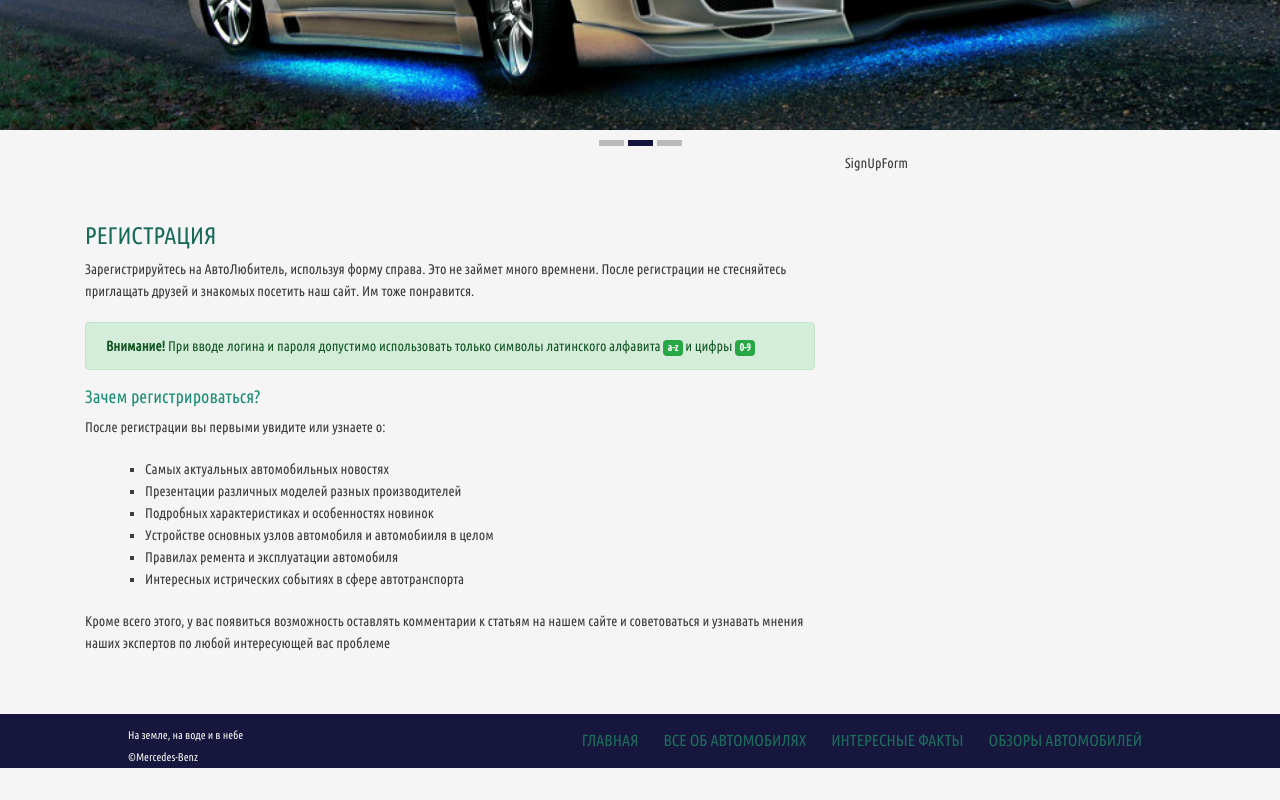
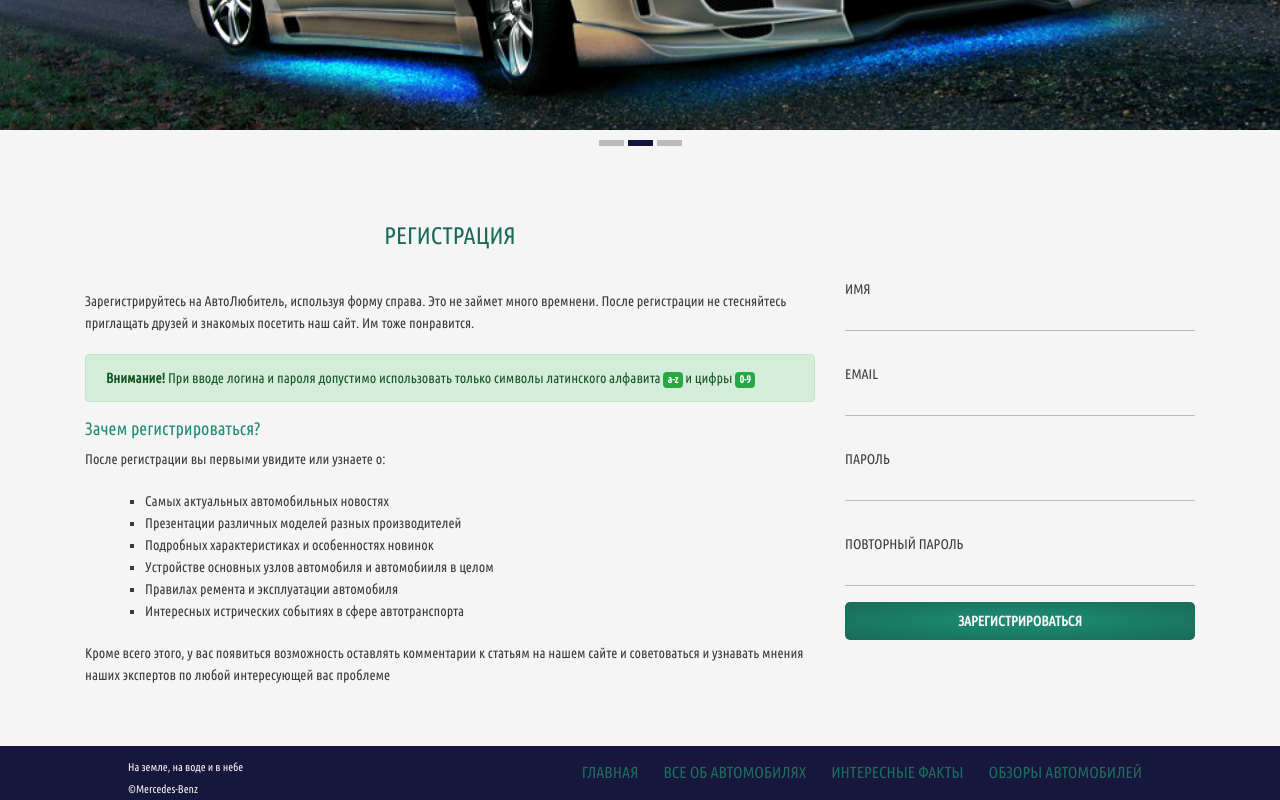
Before and after one commit to NKonstantin007/Autolover-v2, a React (Create React App) app in the folder client/: page /signup in a window 1280 px wide. Shown: the part 456-1256 px from the top of the page. Before the commit the page ends 1224 px from the top, so only its background shows below. Built offline with nearby package versions, Linux system fonts and the light colour scheme.

Commit message:
Create a sign up form template

```diff
--- a/client/src/components/AutoHeader.jsx
+++ b/client/src/components/AutoHeader.jsx
@@ -28,8 +28,8 @@ const AutoHeader = () => {
             <StyledMenuHeader>
                 <FlexBlock direction="column" justify="space-between">
                     <StyledSignInUpButtons>
-                        <Button>Войти</Button>
-                        <Button>Регистрация</Button>
+                        <Button color="accent" round>Войти</Button>
+                        <Button color="accent" round>Регистрация</Button>
                     </StyledSignInUpButtons>
                     <StyledNavHeader>
                         <Link to="/">Главная</Link>
--- /dev/null
+++ b/client/src/components/formElements/Input.jsx
@@ -0,0 +1,14 @@
+import React from 'react';
+import StyledInput from './styles/Input';
+
+const Input = ({
+  input,
+  type,
+}) => (
+  <StyledInput
+    {...input}
+    type={type}
+  />
+);
+
+export default Input;
--- /dev/null
+++ b/client/src/components/formElements/styles/Input.jsx
@@ -0,0 +1,19 @@
+import styled from '@emotion/styled';
+import {
+  MainTextColor,
+  GrayDarkColor,
+} from '../../../styles/colors';
+
+const StyledInput = styled.input`
+    border-width: 0;
+    border-bottom: 1px solid ${GrayDarkColor};
+    background: transparent;
+    padding: 0.5rem 0.5rem 0 0.5rem;
+    margin-bottom: 1rem;
+    font-size: 12px;
+    width: 100%;
+    color:  ${MainTextColor};
+    font-family: Barlow;
+`;
+
+export default StyledInput;
--- /dev/null
+++ b/client/src/components/formElements/styles/Label.jsx
@@ -0,0 +1,12 @@
+import styled from '@emotion/styled';
+import { MainTextColor } from '../../../styles/colors';
+
+const Title = styled.div`
+    color: ${MainTextColor};
+    width: 100%;
+    font-weight: normal;
+    text-transform: uppercase;
+    margin-top: 1rem;
+`;
+
+export default Title;
--- a/client/src/containers/App/styles/GlobalStyles.jsx
+++ b/client/src/containers/App/styles/GlobalStyles.jsx
@@ -20,7 +20,7 @@ const GlobalStyles = injectGlobal`
         background: ${GrayColor};
         font-size: 14px;
         line-height: 22px;
-        font-family: 'Ubuntu Condensed', Georgia, Arial, sans-serif;
+        font-family: 'Ubuntu Condensed', Georgia, Arial, Barlow, sans-serif;
         margin: 0;
     }
 
--- a/client/src/containers/SignUpContainer/components/SignUpAnnouncement.jsx
+++ b/client/src/containers/SignUpContainer/components/SignUpAnnouncement.jsx
@@ -3,12 +3,13 @@ import {Alert, Badge} from 'reactstrap';
 
 import {
     SignUpAnnouncementWrapper,
-    AnnouncementList
+	AnnouncementList,
+	AnnouncementTitle
 } from './styles/SignUpAnnouncement';
 const SignUpAnnouncement = () => {
     return (
         <SignUpAnnouncementWrapper>
-            <h3>Регистрация</h3>
+            <AnnouncementTitle>Регистрация</AnnouncementTitle>
 				<p>Зарегистрируйтесь на АвтоЛюбитель, используя форму справа. Это не займет много времнени. После регистрации не стесняйтесь приглащать друзей и знакомых посетить наш сайт. Им тоже понравится.</p>
 				<Alert color="success">
 					<b>Внимание!</b> При вводе логина и пароля допустимо использовать только символы латинского алфавита <Badge color="success">a-z</Badge> и цифры <Badge color="success">0-9</Badge>
--- /dev/null
+++ b/client/src/containers/SignUpContainer/components/SignUpForm.jsx
@@ -0,0 +1,40 @@
+import React from 'react';
+import {reduxForm, Field} from 'redux-form';
+
+import {SignUpFormWrapper, StyledSignUpForm} from './styles/SignUpForm';
+import Input from '../../../components/formElements/Input'
+import Label from '../../../components/formElements/styles/Label';
+import Button from '../../../styles/components/Button';
+
+const SignUpForm = () => {
+    return (
+        <SignUpFormWrapper>
+            <StyledSignUpForm>
+                <div>
+                    <Label>Имя</Label>
+                    <Field name="name" type="text" component={Input} />
+                </div>
+
+                <div>
+                    <Label>Email</Label>
+                    <Field name="email" type="email" component={Input} />
+                </div>
+
+                <div>
+                    <Label>Пароль</Label>
+                    <Field name="password" type="password" component={Input} />
+                </div>
+
+                <div>
+                    <Label>Повторный пароль</Label>
+                    <Field name="secondPassword" type="password" component={Input} />
+                </div>
+                <Button type="submit" color="primary">Зарегистрироваться</Button>
+            </StyledSignUpForm>
+        </SignUpFormWrapper>
+    );
+}
+
+export default reduxForm({
+    form: 'SignUpForm'
+})(SignUpForm);
--- a/client/src/containers/SignUpContainer/components/styles/SignUpAnnouncement.jsx
+++ b/client/src/containers/SignUpContainer/components/styles/SignUpAnnouncement.jsx
@@ -9,3 +9,8 @@ export const AnnouncementList = styled.ul`
     margin-left: 20px;
     margin-bottom: 20px;
 `;
+
+export const AnnouncementTitle = styled.h3`
+    text-align: center;
+    padding-bottom: 2rem;
+`;
--- /dev/null
+++ b/client/src/containers/SignUpContainer/components/styles/SignUpForm.jsx
@@ -0,0 +1,12 @@
+import styled from '@emotion/styled';
+
+export const SignUpFormWrapper = styled.div`
+    padding: 70px 0 40px 0;
+`;
+
+export const StyledSignUpForm = styled.form`
+    margin-top: 40px;
+    display: flex;
+    flex-direction: column;
+    justify-content: start;
+`;
--- a/client/src/containers/SignUpContainer/index.jsx
+++ b/client/src/containers/SignUpContainer/index.jsx
@@ -2,6 +2,7 @@ import React from 'react';
 import { Container, Row, Col } from 'reactstrap';
 
 import SignUpAnnouncement from './components/SignUpAnnouncement';
+import SignUpForm from './components/SignUpForm';
 
 const SignUpContainer = () => {
     return (
@@ -11,7 +12,7 @@ const SignUpContainer = () => {
                     <SignUpAnnouncement />
                 </Col>
                 <Col md="4" sm="6" xs="12">
-                    SignUpForm
+                    <SignUpForm />
                 </Col>
             </Row>
         </Container>
--- a/client/src/styles/components/Button.jsx
+++ b/client/src/styles/components/Button.jsx
@@ -4,21 +4,55 @@ import {
     AccentColor,
     GrayColor,
     PrimaryColor,
-    PurpleColor
+    PrimaryLightColor,
+    PurpleColor,
+    MainTextColor
 } from '../colors';
 
 const Button = styled.button`
     padding: 8px 10px;
-    background: radial-gradient(${PurpleColor}	, ${AccentColor});
-    border: 2px solid ${PrimaryColor};
-    border-radius: 20px;
+    background: ${(props) => {
+        if(props.color === 'primary') return `radial-gradient(${PrimaryLightColor}, ${PrimaryColor})`;
+        if(props.color === 'accent') return `radial-gradient(${PurpleColor}, ${AccentColor})`;
+
+        return `radial-gradient(${PurpleColor}, ${AccentColor})`;
+    }};
+    border-width: ${(props) => {
+        if(props.color === 'accent') return '2px';
+
+        return '0px';
+    }};
+    border-style: solid;
+    border-color: ${(props) => {
+        if(props.color === 'primary') return 'transparent';
+        if(props.color === 'accent') return PrimaryColor;
+
+        return PrimaryColor;
+    }};
+    border-radius: ${(props) => {
+        if(props.round) return '20px';
+
+        return '5px';
+    }};;
     color: ${GrayColor};
-    transition: 0.3s ease;
+    transition: color 0.3s ease;
     text-transform: uppercase;
     font-weight: bold;
+    font-size: 14px;
 
     &:hover {
-        background:  ${AccentColor};
+        background: ${(props) => {
+            if(props.color === 'accent') return AccentColor;
+            if(props.color === 'primary') return PrimaryColor;
+
+            return PrimaryColor;
+        }};
+        color: ${(props) => {
+            if(props.color === 'accent') return PrimaryLightColor;
+            if(props.color === 'primary') return MainTextColor;
+
+            return PrimaryColor;
+        }};
         border: none;
         cursor: pointer;
     }
```
